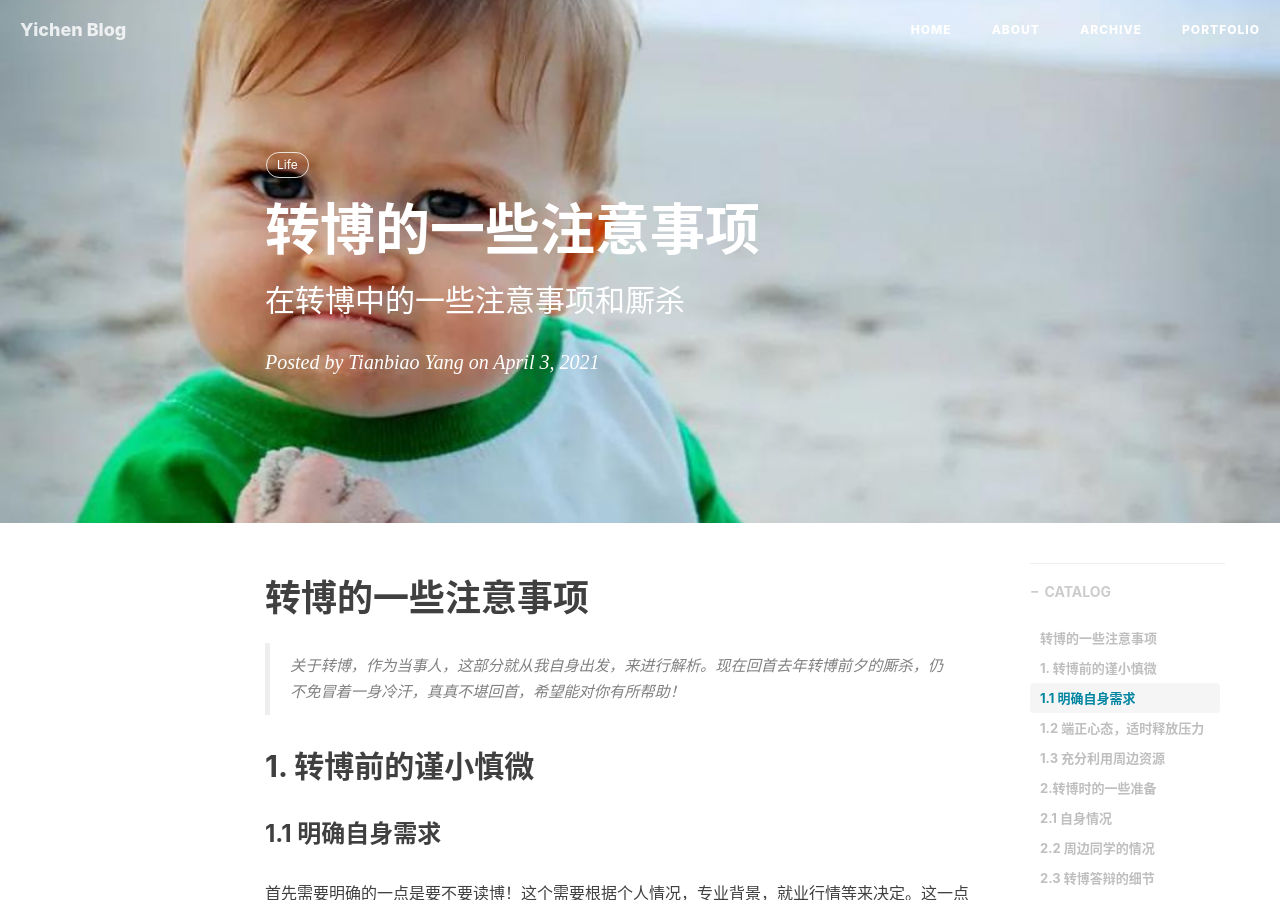
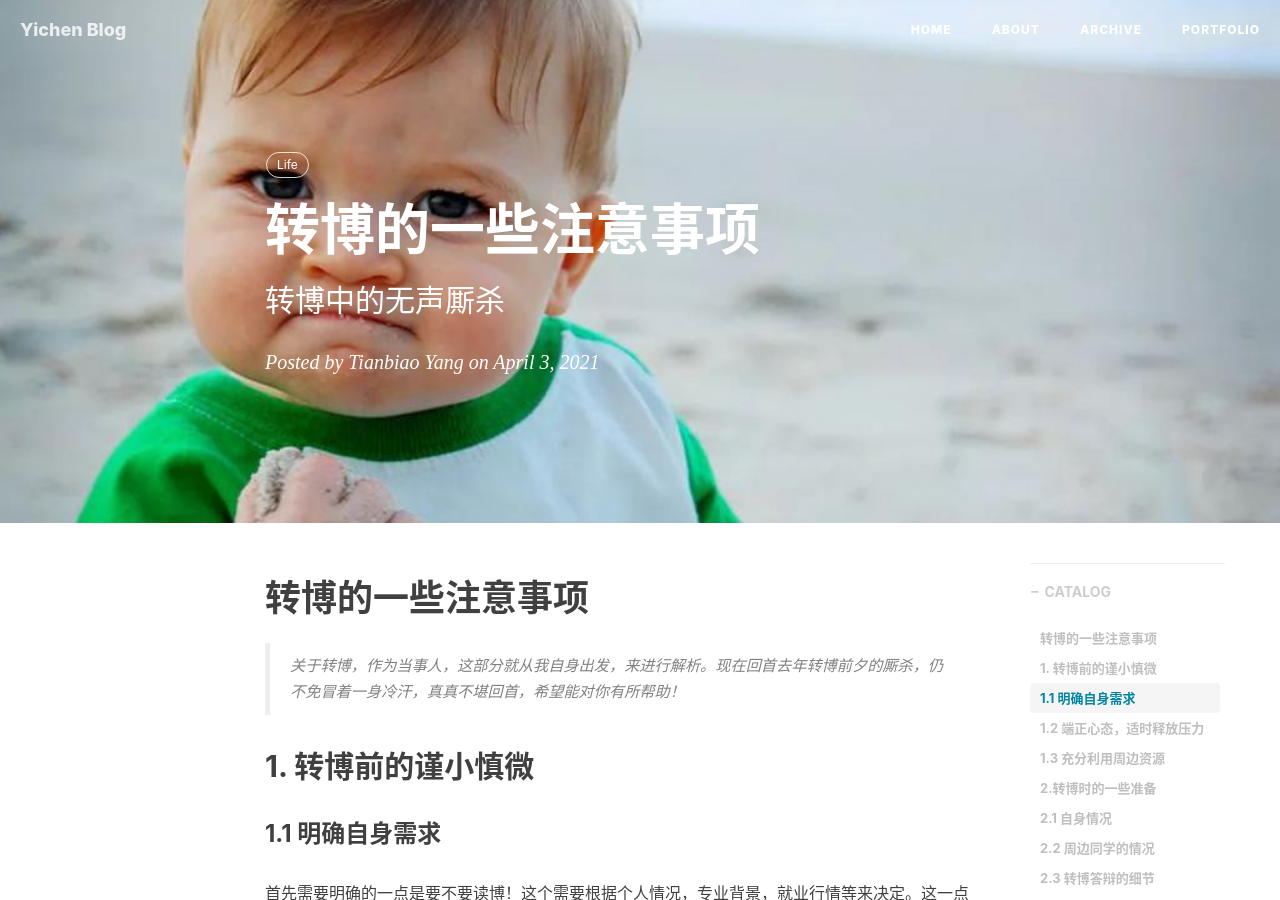
Before and after one commit to Tianbiao-Yang/tianbiao-yang.github.io, a Jekyll site: the page built from _posts/2021-04-03-PhD-TianbiaoYang.md, in a window 1280 px wide and 900 px high. Built offline with Jekyll 4.4.1, drawn with Linux system fonts in a browser that asks for light colours; nearby versions of some CDN libraries; comment, search, counter and statistics services are not loaded.

Commit message:
Update 2021-04-03-PhD-TianbiaoYang.md

```diff
--- a/_posts/2021-04-03-PhD-TianbiaoYang.md
+++ b/_posts/2021-04-03-PhD-TianbiaoYang.md
@@ -1,7 +1,7 @@
 ---
 layout:     post                 # 使用的布局（不需要改）
 title:      转博的一些注意事项 # 标题
-subtitle:   在转博中的一些注意事项和厮杀
+subtitle:   转博中的无声厮杀
 date:       2021-04-03              # 时间
 author:     Tianbiao Yang                      # 作者
 header-img: img/fight_boy.jpeg  #这篇文章标题背景图片
```
